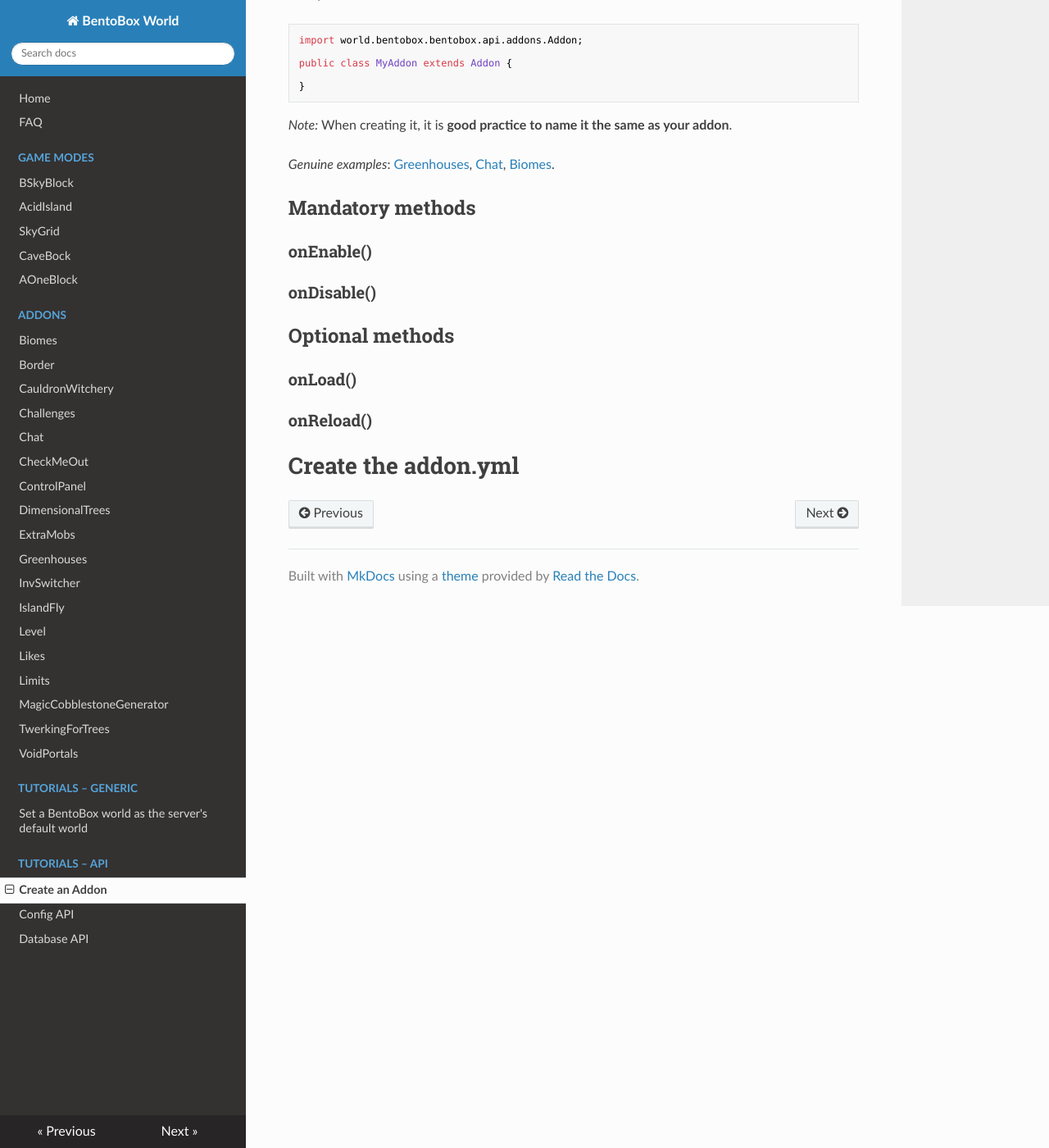
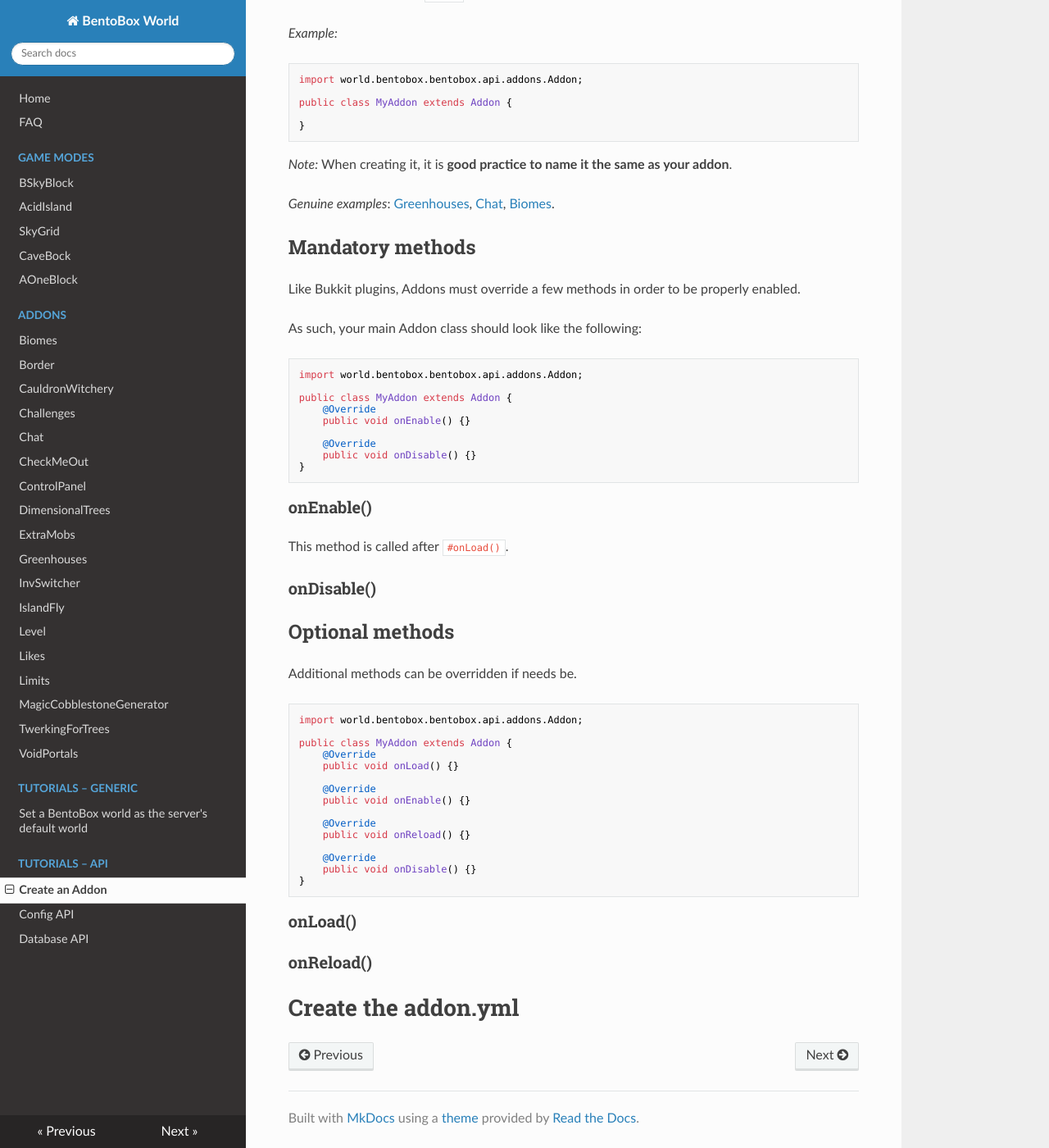
Before and after one commit to BentoBoxWorld/docs, an MkDocs documentation site: the page built from docs/Tutorials/api/Create-an-addon.md, in a window 1280 px wide and 1400 px high, scrolled down 2337 px. Shown: the whole window at 82% size. Built offline with MkDocs 1.6.1, drawn with Linux system fonts in a browser that asks for light colours; nearby versions of some CDN libraries; some of the changed text lies outside the part shown.

Commit message:
Added some more information to the "Create an Addon" page

````diff
--- a/docs/Tutorials/api/Create-an-addon.md
+++ b/docs/Tutorials/api/Create-an-addon.md
@@ -17,6 +17,8 @@
 # Prepare the project
 
 ## Using the pre-made Addon template
+
+The template currently does not exist.
 
 ## Manually creating the project
 
@@ -92,11 +94,49 @@
 
 ## Mandatory methods
 
+Like Bukkit plugins, Addons must override a few methods in order to be properly enabled.
+
+As such, your main Addon class should look like the following:
+
+```java
+import world.bentobox.bentobox.api.addons.Addon;
+
+public class MyAddon extends Addon {
+    @Override
+    public void onEnable() {}
+
+    @Override
+    public void onDisable() {}
+}
+```
+
 ### onEnable()
+
+This method is called after `#onLoad()`.
 
 ### onDisable()
 
 ## Optional methods
+
+Additional methods can be overridden if needs be.
+
+```java
+import world.bentobox.bentobox.api.addons.Addon;
+
+public class MyAddon extends Addon {
+    @Override
+    public void onLoad() {}
+
+    @Override
+    public void onEnable() {}
+
+    @Override
+    public void onReload() {}
+
+    @Override
+    public void onDisable() {}
+}
+```
 
 ### onLoad()
 
````
